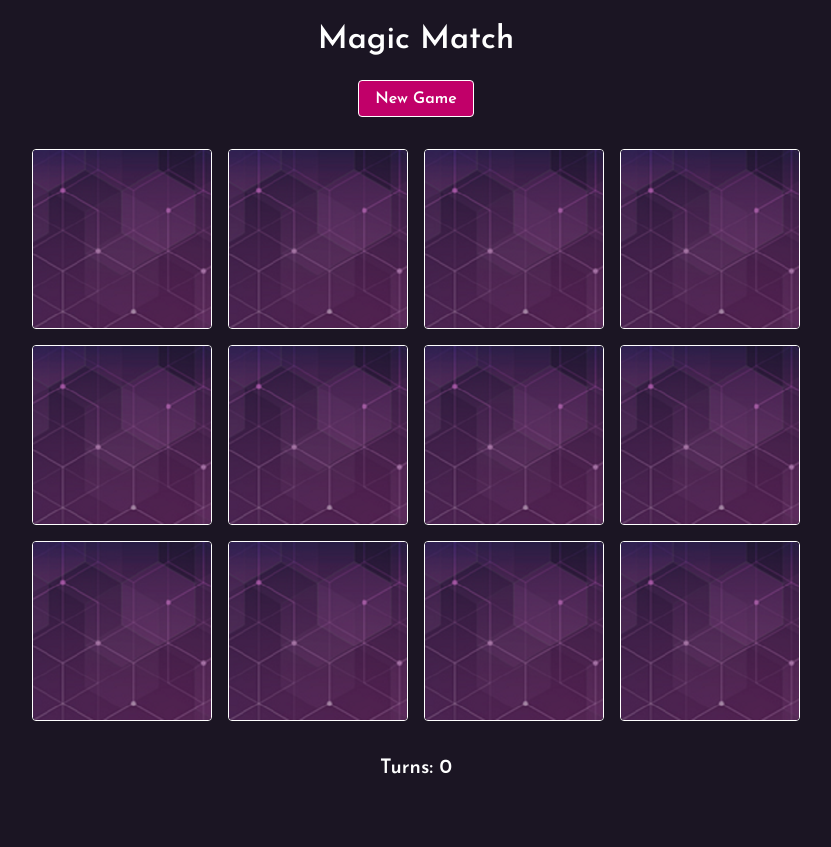
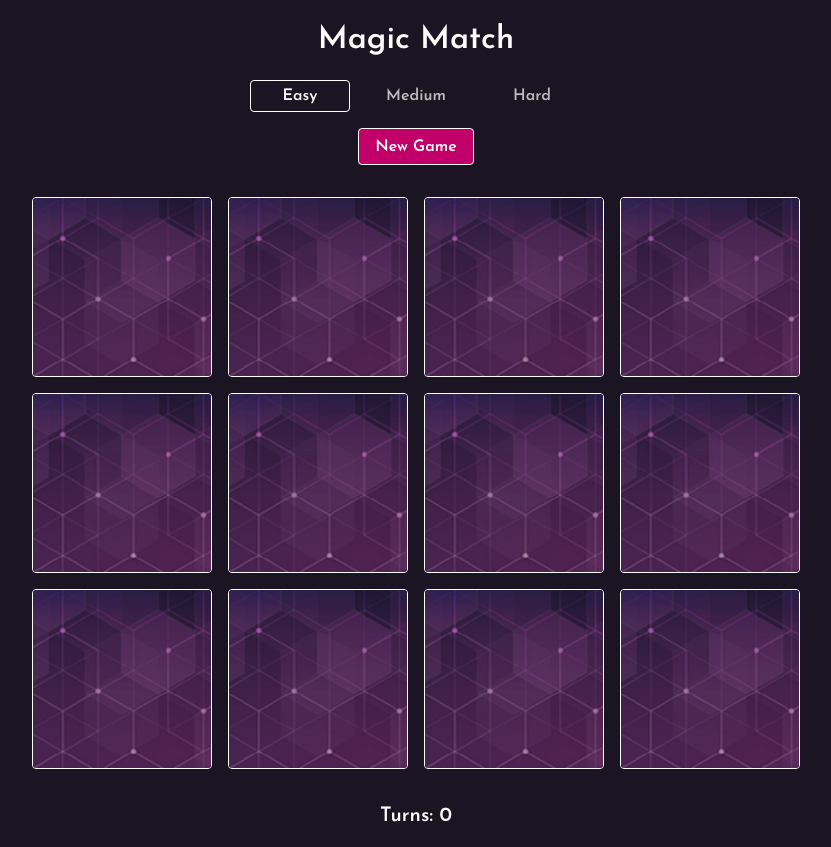
Before and after one commit to yppelu/net-ninja-memory-game, a React (Vite) app: page / in a window 1280 px wide. Shown: the whole page, without its empty margins (224-1055 px from the left). Before the commit the page ends 800 px from the top, so only its background shows below. Built offline with nearby package versions, Linux system fonts and the light colour scheme.

Commit message:
Add levels of difficulty

```diff
--- a/src/App.jsx
+++ b/src/App.jsx
@@ -1,17 +1,18 @@
 import { useState, useEffect } from 'react';
-import getCards from '../helpers/getCards';
+import getCards from './helpers/getCards';
 
-import '../styles/app.css';
+import './styles/app.css';
 
-import Card from '../components/Card';
+import Card from './components/Card';
 
 function App() {
   const [cards, setCards] = useState([]);
   const [selectedCardOne, setSelectedCardOne] = useState(null);
   const [selectedCardTwo, setSelectedCardTwo] = useState(null);
   const [turns, setTurns] = useState(0);
+  const [difficulty, setDifficulty] = useState('easy');
 
-  useEffect(startGame, []);
+  useEffect(startGame, [difficulty]);
 
   useEffect(() => {
     if (selectedCardOne && selectedCardTwo) {
@@ -28,7 +29,22 @@ function App() {
   }, [selectedCardOne, selectedCardTwo, turns]);
 
   function startGame() {
-    const cards = getCards();
+    let numberOfCards;
+    switch (difficulty) {
+      case 'easy':
+        numberOfCards = 6;
+        break;
+      case 'medium':
+        numberOfCards = 10;
+        break;
+      case 'hard':
+        numberOfCards = 15;
+        break;
+      default:
+        numberOfCards = 6;
+        break;
+    }
+    const cards = getCards(numberOfCards);
 
     setSelectedCardOne(null);
     setSelectedCardTwo(null);
@@ -48,14 +64,35 @@ function App() {
     <>
       <header className="header">
         <h1 className="game-title">Magic Match</h1>
+        <div className="set-difficulty-buttons-container">
+          <button
+            className={`set-difficulty-button ${difficulty === 'easy' ? 'chosen' : ''}`}
+            onClick={() => setDifficulty('easy')}
+          >
+            Easy
+          </button>
+          <button
+            className={`set-difficulty-button ${difficulty === 'medium' ? 'chosen' : ''}`}
+            onClick={() => setDifficulty('medium')}
+          >
+            Medium
+          </button>
+          <button
+            className={`set-difficulty-button ${difficulty === 'hard' ? 'chosen' : ''}`}
+            onClick={() => setDifficulty('hard')}
+          >
+            Hard
+          </button>
+        </div>
         <button className="start-game-button" onClick={startGame}>New Game</button>
       </header>
-      <main className="game-field">
+      <main className={`game-field ${difficulty}`}>
         {cards.map(card =>
           <Card
             key={card.id}
             card={card}
             selectCard={handleSelectCard}
+            difficulty={difficulty}
             isFlipped={selectedCardOne === card || selectedCardTwo === card || card.matched}
           />)}
       </main>
--- a/helpers/getCards.js
+++ b/src/helpers/getCards.js
@@ -1,9 +1,9 @@
-import images from '../helpers/images';
+import images from './images';
 
-export default function getCards() {
+export default function getCards(numberOfCards) {
   const cards = [];
   const usedIndexes = [];
-  while (cards.length < 12) {
+  while (cards.length < numberOfCards * 2) {
     const index = Math.floor(Math.random() * images.length);
     if (!usedIndexes.includes(index)) {
       cards.push({ ...images[index], id: Math.random(), matched: false });
--- a/src/main.jsx
+++ b/src/main.jsx
@@ -1,7 +1,7 @@
 import React from 'react';
 import ReactDOM from 'react-dom/client';
 
-import '../styles/main.css';
+import './styles/main.css';
 
 import App from './App.jsx';
 
--- /dev/null
+++ b/src/styles/app.css
@@ -0,0 +1,99 @@
+#root {
+  display: flex;
+  flex-direction: column;
+  align-items: center;
+  justify-content: center;
+  gap: 2rem;
+
+  margin: 1rem auto;
+  max-width: 768px;
+  width: 95%;
+}
+
+.header {
+  display: flex;
+  flex-direction: column;
+  align-items: center;
+  gap: 1rem;
+}
+
+.game-title {
+  font-size: 2rem;
+}
+
+.start-game-button {
+  appearance: none;
+  background-color: #C10069;
+  border-radius: 0.25rem;
+  cursor: pointer;
+  transition: all 0.15s ease-in-out;
+
+  border: 1px solid #FFFFFF;
+  padding: 0.35rem 1rem;
+}
+
+.set-difficulty-buttons-container {
+  display: flex;
+  gap: 1rem;
+}
+
+.set-difficulty-button {
+  background-color: transparent;
+  border-radius: 0.25rem;
+  color: #BBBBBB;
+  transition: all 0.15s ease-in-out;
+
+  border: none;
+  height: 2rem;
+  width: 10ch;
+}
+
+.set-difficulty-button.chosen {
+  border: 1px solid #FFFFFF;
+  color: #FFFFFF;
+}
+
+.start-game-button:active {
+  transform: scale(0.95);
+}
+
+.game-field {
+  display: grid;
+  gap: 1rem;
+}
+
+.easy {
+  grid-template-columns: repeat(4, 1fr);
+}
+
+.medium {
+  grid-template-columns: repeat(5, 1fr);
+}
+
+.hard {
+  grid-template-columns: repeat(6, 1fr);
+}
+
+.turns {
+  font-size: 1.25rem;
+}
+
+@media (max-width: 425px) {
+  .easy {
+    grid-template-columns: repeat(3, 1fr);
+  }
+
+  .medium {
+    grid-template-columns: repeat(4, 1fr);
+  }
+
+  .hard {
+    grid-template-columns: repeat(5, 1fr);
+  }
+}
+
+@media (hover: hover) {
+  .set-difficulty-button:hover:not(.chosen) {
+    border: 1px solid #BBBBBB;
+  }
+}
--- a/styles/app.css
+++ /dev/null
@@ -1,60 +0,0 @@
-#root {
-  display: flex;
-  flex-direction: column;
-  align-items: center;
-  justify-content: center;
-  gap: 2rem;
-
-  margin: 1rem auto;
-  max-width: 768px;
-  width: 95%;
-}
-
-.header {
-  display: flex;
-  flex-direction: column;
-  align-items: center;
-  gap: 1rem;
-}
-
-.game-title {
-  font-size: 2rem;
-}
-
-.start-game-button {
-  appearance: none;
-  background-color: transparent;
-  border-radius: 0.25rem;
-  cursor: pointer;
-
-  border: 1px solid #FFFFFF;
-  padding: 0.35rem 1rem;
-}
-
-.game-field {
-  display: grid;
-  grid-template-columns: repeat(4, 1fr);
-  gap: 1rem;
-}
-
-.turns {
-  font-size: 1.25rem;
-}
-
-@media (max-width: 425px) {
-  .game-field {
-    grid-template-columns: repeat(3, 1fr);
-  }
-}
-
-@media (hover: hover) {
-  .start-game-button:hover {
-    background-color: #C10069;
-  }
-}
-
-@media (hover: none) {
-  .start-game-button {
-    background-color: #C10069;
-  }
-}
```
Also changed, not shown: src/components/Card.jsx (renamed from components/Card.jsx), src/helpers/images.js (renamed from helpers/images.js), src/styles/card.css (renamed from styles/card.css), src/styles/fonts.css (renamed from styles/fonts.css), src/styles/main.css (renamed from styles/main.css), src/styles/reset.css (renamed from styles/reset.css).
